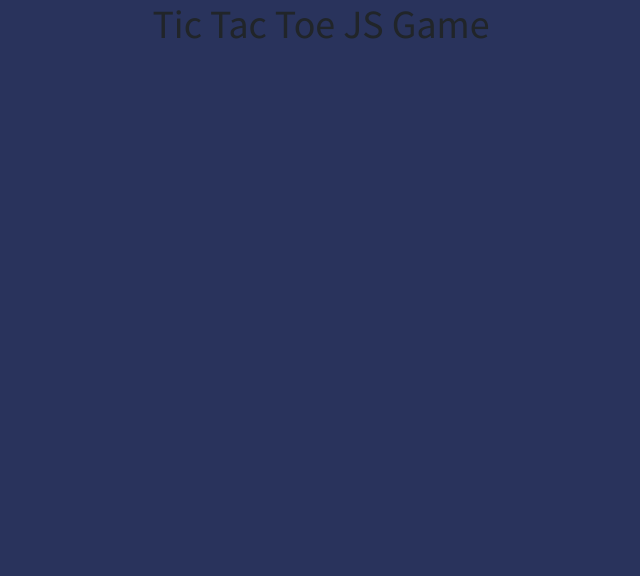
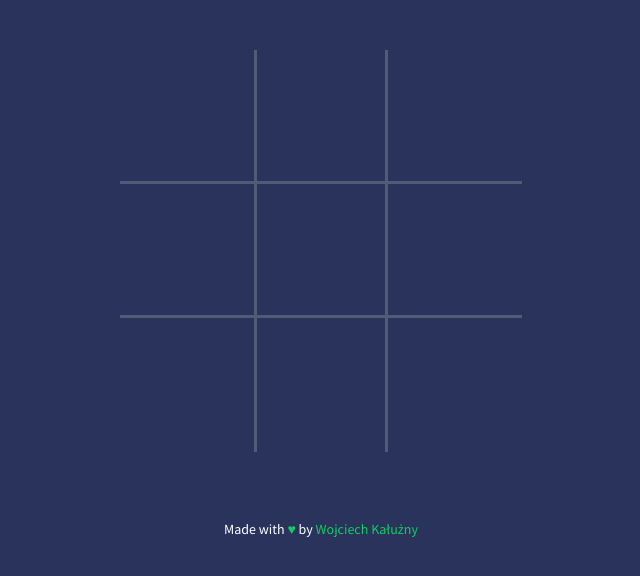
Before and after one commit to mrkaluzny/tic-tac-toe, a website: page index.html in a window 1280 px wide. Shown: the whole page, without its empty margins (319-959 px from the left). Drawn offline with nearby package versions, Linux system fonts and the light colour scheme.

Commit message:
Index file updated

```diff
--- a/index.html
+++ b/index.html
@@ -11,28 +11,48 @@
     <body>
 
       <div class="container">
-            <div class="row">
-                <div class="col-md-12">
-                    <h1 class="text-center">Tic Tac Toe JS Game</h1>
+
+<div class="modal fade" id="myModal" tabindex="-1" role="dialog">
+  <div class="modal-dialog">
+    <div class="modal-content">
+      <div class="modal-header">
+        <button type="button" class="close" data-dismiss="modal" aria-label="Close"><span aria-hidden="true">&times;</span></button>
+        <h4 class="modal-title text-center">Tic Tac Toe Game</h4>
+      </div>
+      <div class="modal-body">
+        <h3>Welcome to the Tic Tac Toe Game!</h3>
+        <p>It’s time to choose your figure.</p>
+        <p id="test"></p>
+      </div>
+      <div class="modal-footer">
+        <button type="button" id="x" class="btn" data-dismiss="modal" onClick="setFig(this.id)"><span class="fa fa-times"><span></button>
+        <button type="button" id="o" class="btn" data-dismiss="modal" onClick="setFig(this.id)"><span class="fa fa-circle-o"><span></button>
       </div>
     </div>
-            <div class="row">
-                <div class="col-md-12 main-game">
-                    <div class="game-field"></div>
-                    <div class="game-field"></div>
-                    <div class="game-field"></div>
-                    <div class="game-field"></div>
-                    <div class="game-field"></div>
-                    <div class="game-field"></div>
-                    <div class="game-field"></div>
-                    <div class="game-field"></div>
-                    <div class="game-field"></div>
+  </div>
+</div>
+
+<div class="game">
+  <div id="first" onClick="icon(this.id)" class="game-field"></div>
+  <div id="second" onClick="icon(this.id)" class="game-field"></div>
+  <div id="third" onClick="icon(this.id)" class="game-field"></div>
+  <div id="fourth" onClick="icon(this.id)" class="game-field"></div>
+  <div id="fifth" onClick="icon(this.id)" class="game-field"></div>
+  <div id="sixth" onClick="icon(this.id)" class="game-field"></div>
+  <div id="seventh" onClick="icon(this.id)" class="game-field"></div>
+  <div id="eight" onClick="icon(this.id)" class="game-field"></div>
+  <div id="nineth" onClick="icon(this.id)" class="game-field"></div>
+</div>
+<div class="row signature">
+  <div class="col-xs-12">
+  <h5 class="text-center animated fadeInUp" style="color:white">Made with <span style="color:#14CC60">&hearts;</span> by <a href="http://mrkaluzny.com" target="_blank" style="color:#14CC60">Wojciech Kałużny</a></h5>
   </div>
 </div>
 </div>
 
 
         <!-- Script -->
+        <script src="bower_components/jquery/dist/jquery.min.js"></script>
         <script src="script.js"></script>
     </body>
 </html>
```
Lines whose indentation alone changed are shown as unchanged.
